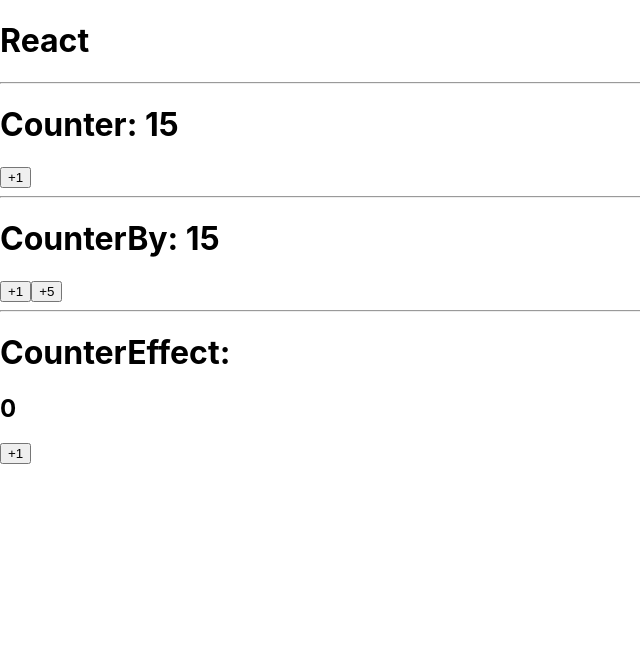
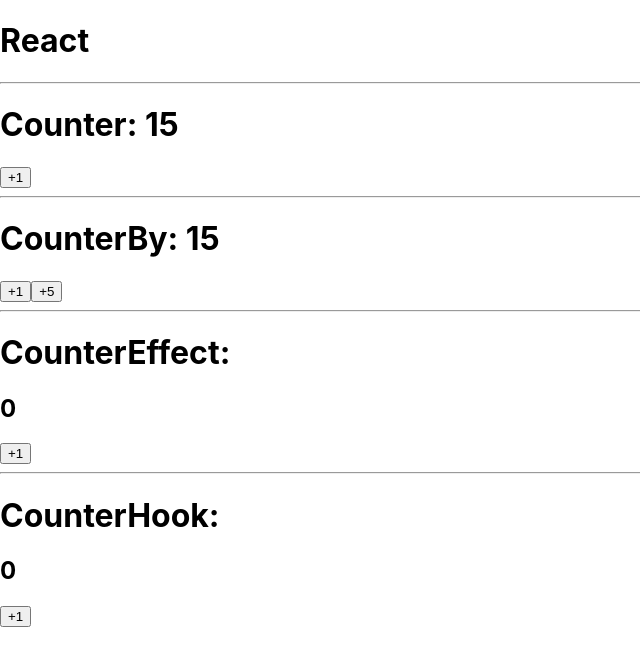
Before and after one commit to atlasfoo/react-ts-basic, a React (Create React App) app: page / in a window 1280 px wide. Shown: the top 666 px of the page, without its empty margins (0-640 px from the left). Built offline with nearby package versions, Linux system fonts and the light colour scheme.

Commit message:
:memo: - counter element using hooks

```diff
--- a/src/App.tsx
+++ b/src/App.tsx
@@ -1,6 +1,7 @@
 import Counter from './bases/Counter'
 import CounterBy from './bases/CounterBy'
 import CounterEffect from './bases/CounterEffect'
+import CounterHook from './bases/CounterHook'
 
 function App() {
 	return (
@@ -12,6 +13,8 @@
 			<CounterBy initialValue={15}/>
 			<hr />
 			<CounterEffect initialValue={0}/>
+			<hr />
+			<CounterHook initialValue={0}/>
 		</>
 	)
 }
--- /dev/null
+++ b/src/bases/CounterHook/CounterHook.tsx
@@ -0,0 +1,19 @@
+import { useCounter } from '../../hooks/useCounter';
+
+interface Props {
+	initialValue?: number
+}
+
+const Counter = ({ initialValue = 0 }: Props) => {
+	const {counter, counterElement, handleClick} = useCounter(initialValue)
+
+	return (
+		<>
+			<h1>CounterHook: </h1>
+			<h2 ref={counterElement}>{counter}</h2>
+			<button onClick={() => handleClick(1)}>+1</button>
+		</>
+	)
+}
+
+export default Counter
--- /dev/null
+++ b/src/bases/CounterHook/index.ts
@@ -0,0 +1 @@
+export { default } from './CounterHook';
--- /dev/null
+++ b/src/hooks/useCounter.ts
@@ -0,0 +1,40 @@
+import { useEffect, useLayoutEffect, useRef, useState } from 'react'
+import { gsap } from 'gsap'
+
+const MAX_VAL: number = 10
+
+export const useCounter = (initial_value: number) => {
+	const [counter, setCounter] = useState(initial_value)
+
+	const counterElement = useRef<HTMLHeadingElement>(null)
+
+	const handleClick = (value: number) => {
+		setCounter((prev) =>
+			counter + value <= MAX_VAL ? counter + value : counter
+		)
+	}
+
+	const timeline = useRef(gsap.timeline())
+
+	useLayoutEffect(() => {
+		timeline.current
+			.to(counterElement.current, {
+				y: -10,
+				duration: 0.2,
+				ease: 'ease.out',
+			})
+			.to(counterElement.current, { y: 0, duration: 1, ease: 'bounce.out' })
+      .pause()
+	}, [])
+
+	useEffect(() => {
+		if (counter < MAX_VAL) return
+    timeline.current.play(0)
+	}, [counter])
+
+	return {
+		counter,
+		counterElement,
+		handleClick,
+	}
+}
```
